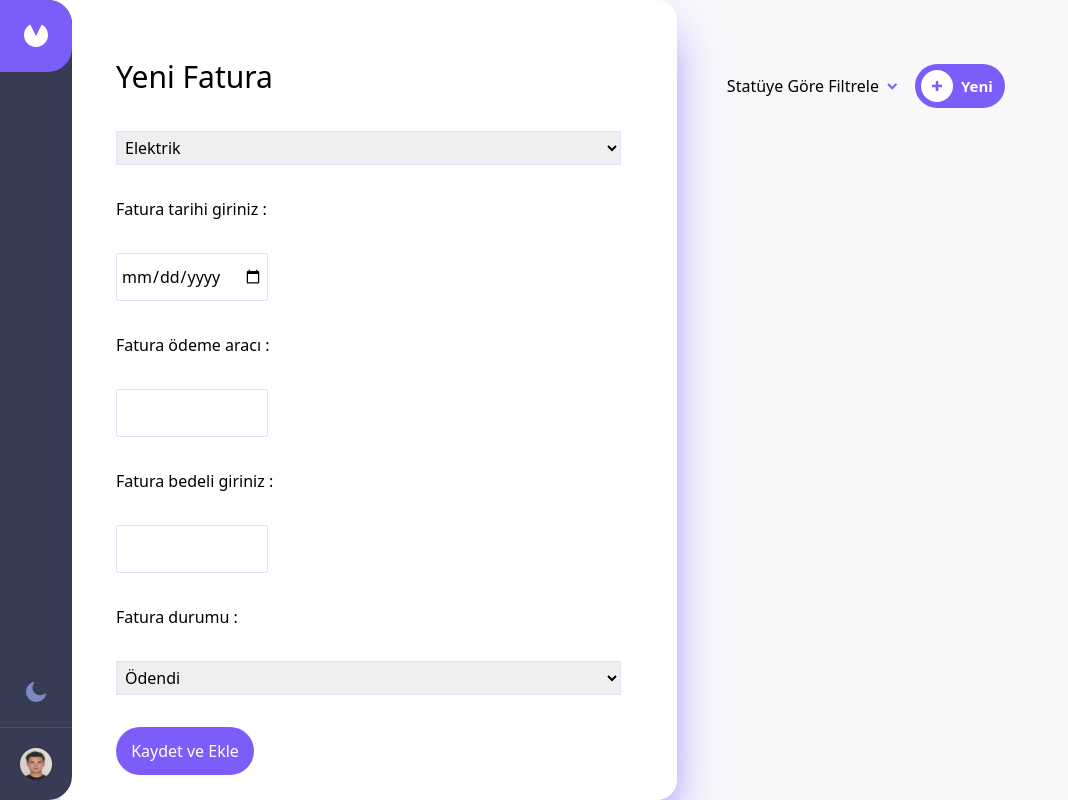
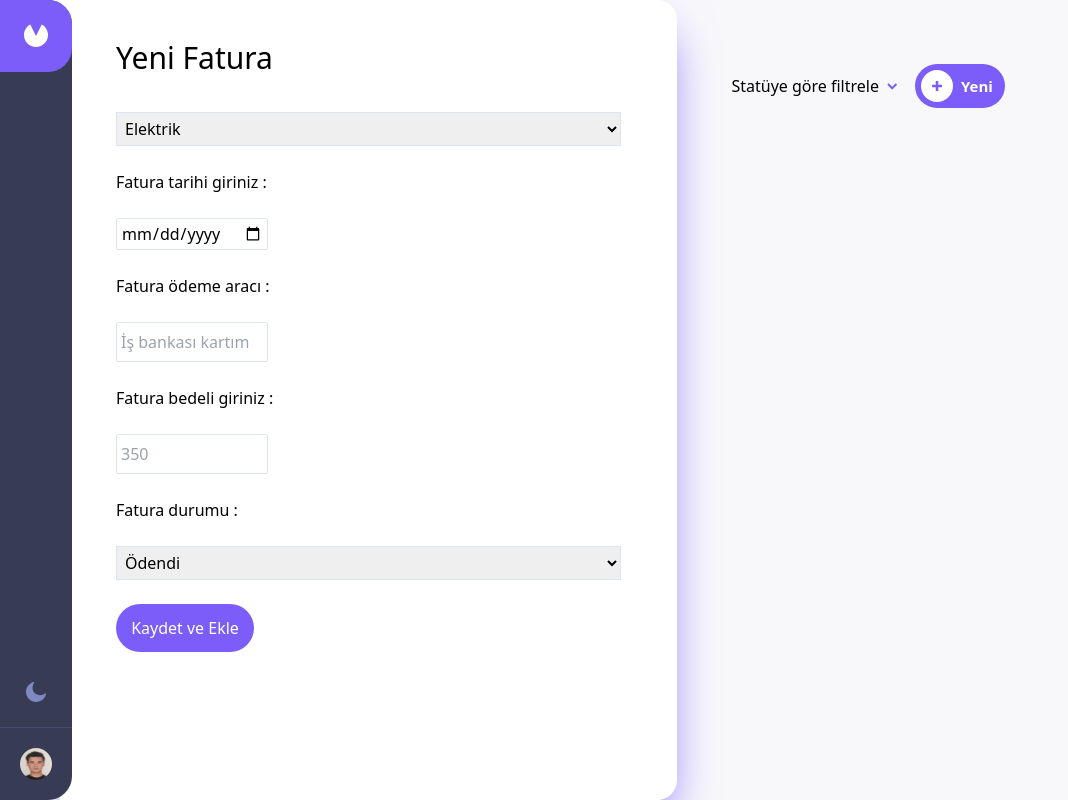
Before and after one commit to anlclk/Faturalarim-App, a React (Vite) app: page / in a window 1280 px wide. Both pictures are taken after a click on the button 36 px from the left and 36 px from the top of the page. Shown: the whole page, without its empty margins (0-1068 px from the left). Built offline with nearby package versions, Linux system fonts and the light colour scheme.

Commit message:
fatura ekleme kısmındaki yükseklik hatası düzeltildi.

```diff
--- a/src/components/AddInvoice/Invoice.jsx
+++ b/src/components/AddInvoice/Invoice.jsx
@@ -14,9 +14,9 @@ export default function Invoice({ appendData }) {
     }
 
     return(
-        <div className="h-full w-invoice absolute left-[60px] z-99 top-0 rounded-r-[1.25rem] bg-[#fff] px-14 pt-15 shadow-logobg shadow-2xl dark:bg-[#141625]">
+        <div className="phone:w-full phone:h-full md:h-full phone:absolute phone:top-[60px] h-full md:w-invoice overflow-hidden md:fixed md:left-[60px] z-40 md:top-0 md:rounded-r-[1.25rem] bg-[#fff] px-14 pt-10 shadow-logobg shadow-2xl dark:bg-[#141625] ">
             <h1 className="text-3xl mb-9 dark:text-[#fff]">Yeni Fatura</h1>
-            <form method="post" autoComplete="off" onSubmit={handleSubmit} noValidate className="flex flex-col gap-8">
+            <form method="post" autoComplete="off" onSubmit={handleSubmit} noValidate className="flex flex-col gap-6">
                 <select name="bill" required id="bill" className="dark:bg-[#1E2139] px-1 py-1 dark:text-[#fff] border-solid border border-[#DFE3FA] outline-none dark:border-[#252945]">
                     <option disabled value="">Fatura Seç</option>
                     <option>Elektrik</option>
@@ -26,11 +26,11 @@ export default function Invoice({ appendData }) {
                     <option>İnternet</option>
                 </select>
                 <label className="dark:text-white">Fatura tarihi giriniz :</label>
-                <input type="date" id="billDate" name="billDate" required className="h-12 w-[9.5rem] rounded-sm px-1 border-[#DFE3FA] border border-solid outline-none dark:bg-[#1E2139] dark:text-[#fff] dark:border-[#252945]"/>
+                <input type="date" id="billDate" name="billDate" required className="h-8 w-[9.5rem] rounded-sm px-1 border-[#DFE3FA] border border-solid outline-none dark:bg-[#1E2139] dark:text-[#fff] dark:border-[#252945]"/>
                 <label className="dark:text-white">Fatura ödeme aracı :</label>
-                <input type="text" id="paymentMethod" name="paymentMethod" required className="h-12 w-[9.5rem] rounded-sm px-1 border-[#DFE3FA] border border-solid outline-none dark:bg-[#1E2139] dark:text-[#fff] dark:border-[#252945]" />
+                <input type="text" id="paymentMethod" name="paymentMethod" placeholder="İş bankası kartım" required className="h-10 w-[9.5rem] rounded-sm px-1 border-[#DFE3FA] border border-solid outline-none dark:bg-[#1E2139] dark:text-[#fff] dark:border-[#252945]" />
                 <label className="dark:text-white">Fatura bedeli giriniz :</label>
-                <input type="number" name="amount" id="amount" required inputMode="numeric" className="h-12 w-[9.5rem] px-1 rounded-sm border-[#DFE3FA] border border-solid outline-none dark:bg-[#1E2139] dark:text-[#fff] dark:border-[#252945]" />
+                <input type="number" name="amount" id="amount" required inputMode="numeric" placeholder="350" className="h-10 w-[9.5rem] px-1 rounded-sm border-[#DFE3FA] border border-solid outline-none dark:bg-[#1E2139] dark:text-[#fff] dark:border-[#252945]" />
                 <label className="dark:text-white">Fatura durumu :</label>
                 <select name="billStatus" id="billStatus" className="dark:bg-[#1E2139] px-1 py-1 dark:text-[#fff] border-solid border border-[#DFE3FA] outline-none dark:border-[#252945]">
                     <option disabled value="">Fatura durumunu seç</option>
--- a/src/components/Header/Header.jsx
+++ b/src/components/Header/Header.jsx
@@ -23,7 +23,7 @@ export default function Header({ setIsOpen, isOpen}) {
     }
     return(
        <>
-        <header className="sticky top-0 h-17 w-full flex z-10 justify-between bg-header mb-9 md:w-17 md:h-full md:mb-0 md:flex-col md:fixed md:content-between md:rounded-r-xl dark:bg-[#1E2139]">
+        <header className="sticky top-0 h-17 w-full flex z-50 justify-between bg-header mb-9 md:w-17 md:h-full md:mb-0 md:flex-col md:fixed md:content-between md:rounded-r-xl dark:bg-[#1E2139]">
             <div className="h-full flex gap-44 border-r-1 border-white-500 md:h-17">
             <button onClick={handleClick} className="h-full w-17 flex items-center justify-center bg-logobg rounded-r-xl">
                 <svg width="24" height="24" viewBox="0 0 65 62" xmlns="http://www.w3.org/2000/svg">
--- a/src/components/Home/Home.jsx
+++ b/src/components/Home/Home.jsx
@@ -8,13 +8,15 @@ import { useOutletContext } from "react-router-dom";
 export default function Home() {
     const [data, setData] = useState([]);
     const [isOpen, setIsOpen] = useOutletContext();
-    console.log(isOpen);
+    const invoices = data.length;
+
 
     function appendData(newEntry) {
         const newData = [...data, newEntry]
         setData(newData);
         localStorage.data = JSON.stringify(newData);
     }
+
     useEffect(() => {
         if(localStorage.data) {
             setData(JSON.parse(localStorage.data));
@@ -28,12 +30,12 @@ export default function Home() {
             <div className="flex justify-between mb-8 phone:w-[327px] tablet:w-[672px] desktop:w-[730px] mx-auto">
                 <div>
                     <h1 className="text-2xl leading-5 font-bold dark:text-[#fff]">Faturalar</h1>
-                    <span className="text-span leading-3.5 text-spancolor">? Faturalar</span>
+                    <span className="text-span leading-3.5 text-spancolor">{invoices} Adet Fatura</span>
                 </div>
                 <div className="flex items-center gap-3.5">
-                    <Popover className="relative">
-                        <Popover.Button className="flex items-center gap-2 justify-center px-1 text-[#000] dark:text-white">
-                        Statüye Göre Filtrele
+                    <Popover className="relative z-0">
+                        <Popover.Button className="flex items-center z-0 gap-2 justify-center px-1 text-[#000] dark:text-white">
+                        <h4>Statüye göre filtrele</h4>
                         <svg xmlns="http://www.w3.org/2000/svg" width="10" height="7" viewBox="0 0 10 7" fill="none">
                             <path d="M1 1L5.2279 5.2279L9.4558 1" stroke="#7C5DFA" strokeWidth="2"/>
                         </svg>
--- a/src/components/Resultform/Resultform.jsx
+++ b/src/components/Resultform/Resultform.jsx
@@ -15,32 +15,31 @@ function ResultFormItem({ index, bill, billDate, paymentMethod, amount, billStat
                 </div>
                 <div className="flex justify-between md:gap-10">
                     <h1 className="pt-4 text-s font-bold md:py-0 md:flex md:items-center dark:text-[#fff]">{formattedAmount}</h1>
-                    <div className="w-[6.5rem] h-10 bg-[#33d6a02f] rounded-md flex items-center justify-center gap-2">
                         {billStatus === 'Ödendi' && (
-                            <>
+                            <div className="w-[6.5rem] h-10 bg-[#33d6a02f] rounded-md flex items-center justify-center gap-2">
                                 <svg xmlns="http://www.w3.org/2000/svg" width="8" height="8" viewBox="0 0 8 8" fill="none">
                                     <circle cx="4" cy="4" r="4" fill="#33D69F"/>
                                 </svg>
                                 <h3 className="text-s font-bold text-paid">{billStatus}</h3>
-                            </>
+                            </div>
                         )}
                         {billStatus === 'Ödenmedi' && (
-                            <>
+                            <div className="w-[6.5rem] h-10 bg-pending/qpending rounded-md flex items-center justify-center gap-2">
                                 <svg xmlns="http://www.w3.org/2000/svg" width="8" height="8" viewBox="0 0 8 8" fill="none">
-                                    <circle cx="4" cy="4" r="4" fill="#33D69F"/>
+                                    <circle cx="4" cy="4" r="4" fill="#FF8F00"/>
                                 </svg>
-                                <h3 className="text-s font-bold text-paid">{billStatus}</h3>
-                            </>
+                                <h3 className="text-s font-bold text-pending">{billStatus}</h3>
+                            </div>
                         )}
                         {billStatus === 'Taslak' && (
-                            <>
+                            <div className="w-[6.5rem] h-10 bg-draft/qpending rounded-md flex items-center justify-center gap-2">
                                 <svg xmlns="http://www.w3.org/2000/svg" width="8" height="8" viewBox="0 0 8 8" fill="none">
-                                    <circle cx="4" cy="4" r="4" fill="#33D69F"/>
+                                    <circle cx="4" cy="4" r="4" fill="#373B53"/>
                                 </svg>
-                                <h3 className="text-s font-bold text-paid">{billStatus}</h3>
-                            </>
+                                <h3 className="text-s font-bold text-draft">{billStatus}</h3>
+                            </div>
                         )}
-                    </div>
+
                 </div>
             </Link>
         </>
--- a/tailwind.config.js
+++ b/tailwind.config.js
@@ -18,7 +18,8 @@ export default {
         'edit': '#F9FAFE',
         'textedit': '#7E88C3',
         'delete': '#EC5757',
-        'date': '#0C0E16'
+        'date': '#0C0E16',
+        'draft': '#373B53'
       },
       opacity: {
         'qpending': '0.0571'
```
